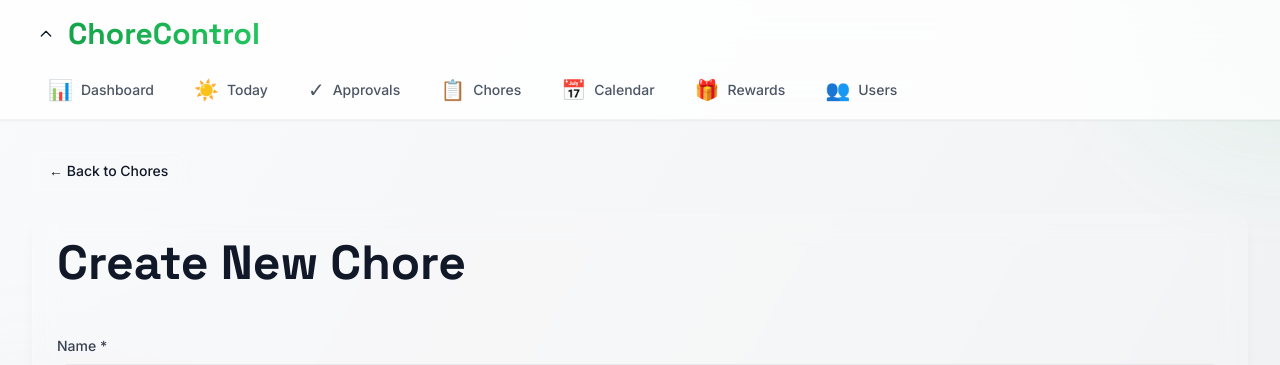
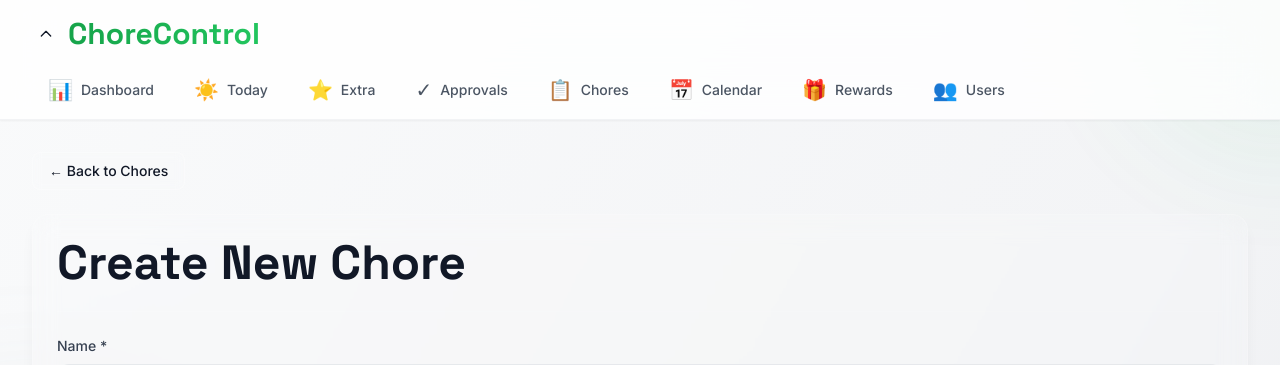
Before and after one commit to shaunadam/chorecontrol, a Flask app: template chorecontrol/templates/chores/form.html in a window 1280 px wide. Shown: the top 365 px of the page. Run offline with Flask 3, Linux system fonts and the light colour scheme; the template is opened without the code that fills it, so the values that code supplies are empty; some libraries are stand-ins or nearby versions.

Commit message:
added entry to base for extra chores page

```diff
--- a/chorecontrol/config.yaml
+++ b/chorecontrol/config.yaml
@@ -1,5 +1,5 @@
 name: ChoreControl
-version: "0.3.3n"
+version: "0.3.3o"
 slug: chorecontrol
 description: Home Assistant chore management system with kids, parents, points, and rewards
 url: https://github.com/shaunadam/chorecontrol
--- a/chorecontrol/templates/base.html
+++ b/chorecontrol/templates/base.html
@@ -134,10 +134,14 @@
             <!-- Desktop/Tablet Navigation (≥1024px) -->
             <nav class="hidden lg:flex relative gap-0.5 lg:gap-2 overflow-x-auto pb-2 -mb-px scrollbar-hide nav-scroll-container" role="navigation" aria-label="Main navigation">
                 {% if current_user and current_user.role == 'claim_only' %}
-                {# claim_only users see Today, My Rewards, and History tabs #}
+                {# claim_only users see Today, Extra, My Rewards, and History tabs #}
                 <a href="{{ url_for('ui.today_page') }}" aria-label="Today" class="nav-item group flex flex-col md:flex-row items-center gap-1 md:gap-2 px-3 md:px-4 py-2 rounded-t-xl text-sm font-medium whitespace-nowrap transition-all duration-200 {% if request.endpoint == 'ui.today_page' %}bg-white/40 dark:bg-white/10 border-b-2 border-green-500 text-green-600 dark:text-green-400{% else %}text-gray-600 dark:text-gray-400 hover:text-gray-900 dark:hover:text-white hover:bg-white/20 dark:hover:bg-white/5{% endif %}">
                   <span class="text-2xl md:text-xl" aria-hidden="true">☀️</span>
                   <span class="text-xs sm:text-sm hidden md:inline">Today</span>
+                </a>
+                <a href="{{ url_for('ui.extra_page') }}" aria-label="Extra" class="nav-item group flex flex-col md:flex-row items-center gap-1 md:gap-2 px-3 md:px-4 py-2 rounded-t-xl text-sm font-medium whitespace-nowrap transition-all duration-200 {% if request.endpoint == 'ui.extra_page' %}bg-white/40 dark:bg-white/10 border-b-2 border-green-500 text-green-600 dark:text-green-400{% else %}text-gray-600 dark:text-gray-400 hover:text-gray-900 dark:hover:text-white hover:bg-white/20 dark:hover:bg-white/5{% endif %}">
+                  <span class="text-2xl md:text-xl" aria-hidden="true">⭐</span>
+                  <span class="text-xs sm:text-sm hidden md:inline">Extra</span>
                 </a>
                 <a href="{{ url_for('ui.my_rewards') }}" aria-label="My Rewards" class="nav-item group flex flex-col md:flex-row items-center gap-1 md:gap-2 px-3 md:px-4 py-2 rounded-t-xl text-sm font-medium whitespace-nowrap transition-all duration-200 {% if request.endpoint == 'ui.my_rewards' %}bg-white/40 dark:bg-white/10 border-b-2 border-green-500 text-green-600 dark:text-green-400{% else %}text-gray-600 dark:text-gray-400 hover:text-gray-900 dark:hover:text-white hover:bg-white/20 dark:hover:bg-white/5{% endif %}">
                   <span class="text-2xl md:text-xl" aria-hidden="true">🎁</span>
@@ -167,6 +171,11 @@
                 <a href="{{ url_for('ui.today_page') }}" aria-label="Today" class="nav-item group flex flex-col md:flex-row items-center gap-1 md:gap-2 px-3 md:px-4 py-2 rounded-t-xl text-sm font-medium whitespace-nowrap transition-all duration-200 {% if request.endpoint == 'ui.today_page' %}bg-white/40 dark:bg-white/10 border-b-2 border-green-500 text-green-600 dark:text-green-400{% else %}text-gray-600 dark:text-gray-400 hover:text-gray-900 dark:hover:text-white hover:bg-white/20 dark:hover:bg-white/5{% endif %}">
                   <span class="text-2xl md:text-xl" aria-hidden="true">☀️</span>
                   <span class="text-xs sm:text-sm hidden md:inline">Today</span>
+                </a>
+
+                <a href="{{ url_for('ui.extra_page') }}" aria-label="Extra" class="nav-item group flex flex-col md:flex-row items-center gap-1 md:gap-2 px-3 md:px-4 py-2 rounded-t-xl text-sm font-medium whitespace-nowrap transition-all duration-200 {% if request.endpoint == 'ui.extra_page' %}bg-white/40 dark:bg-white/10 border-b-2 border-green-500 text-green-600 dark:text-green-400{% else %}text-gray-600 dark:text-gray-400 hover:text-gray-900 dark:hover:text-white hover:bg-white/20 dark:hover:bg-white/5{% endif %}">
+                  <span class="text-2xl md:text-xl" aria-hidden="true">⭐</span>
+                  <span class="text-xs sm:text-sm hidden md:inline">Extra</span>
                 </a>
 
                 <a href="{{ url_for('ui.approval_queue') }}" aria-label="Approvals" class="nav-item group relative flex flex-col md:flex-row items-center gap-1 md:gap-2 px-3 md:px-4 py-2 rounded-t-xl text-sm font-medium whitespace-nowrap transition-all duration-200 {% if request.endpoint == 'ui.approval_queue' %}bg-white/40 dark:bg-white/10 border-b-2 border-green-500 text-green-600 dark:text-green-400{% else %}text-gray-600 dark:text-gray-400 hover:text-gray-900 dark:hover:text-white hover:bg-white/20 dark:hover:bg-white/5{% endif %}">
@@ -213,12 +222,16 @@
 
             <!-- Mobile Bottom Navigation (<1024px) -->
             {% if current_user and current_user.role == 'claim_only' %}
-            {# claim_only users: 3 tabs #}
+            {# claim_only users: 4 tabs #}
             <nav class="lg:hidden fixed bottom-0 left-0 right-0 z-40 bg-white/90 dark:bg-gray-900/90 backdrop-blur-xl border-t border-gray-200/50 dark:border-gray-700/50 shadow-2xl pb-safe">
               <div class="flex justify-around items-center px-2 py-2">
                 <a href="{{ url_for('ui.today_page') }}" class="mobile-nav-item {% if request.endpoint == 'ui.today_page' %}active{% endif %}">
                   <span class="text-2xl">☀️</span>
                   <span class="text-xs">Today</span>
+                </a>
+                <a href="{{ url_for('ui.extra_page') }}" class="mobile-nav-item {% if request.endpoint == 'ui.extra_page' %}active{% endif %}">
+                  <span class="text-2xl">⭐</span>
+                  <span class="text-xs">Extra</span>
                 </a>
                 <a href="{{ url_for('ui.my_rewards') }}" class="mobile-nav-item {% if request.endpoint == 'ui.my_rewards' %}active{% endif %}">
                   <span class="text-2xl">🎁</span>
@@ -289,6 +302,10 @@
                     <a href="{{ url_for('ui.dashboard') }}" class="overflow-menu-item {% if request.endpoint == 'ui.dashboard' %}bg-green-500/10{% endif %}">
                       <span class="text-3xl">📊</span>
                       <span class="text-xs font-medium">Dashboard</span>
+                    </a>
+                    <a href="{{ url_for('ui.extra_page') }}" class="overflow-menu-item {% if request.endpoint == 'ui.extra_page' %}bg-green-500/10{% endif %}">
+                      <span class="text-3xl">⭐</span>
+                      <span class="text-xs font-medium">Extra</span>
                     </a>
                     <a href="{{ url_for('ui.calendar') }}" class="overflow-menu-item {% if request.endpoint == 'ui.calendar' %}bg-green-500/10{% endif %}">
                       <span class="text-3xl">📅</span>
```
